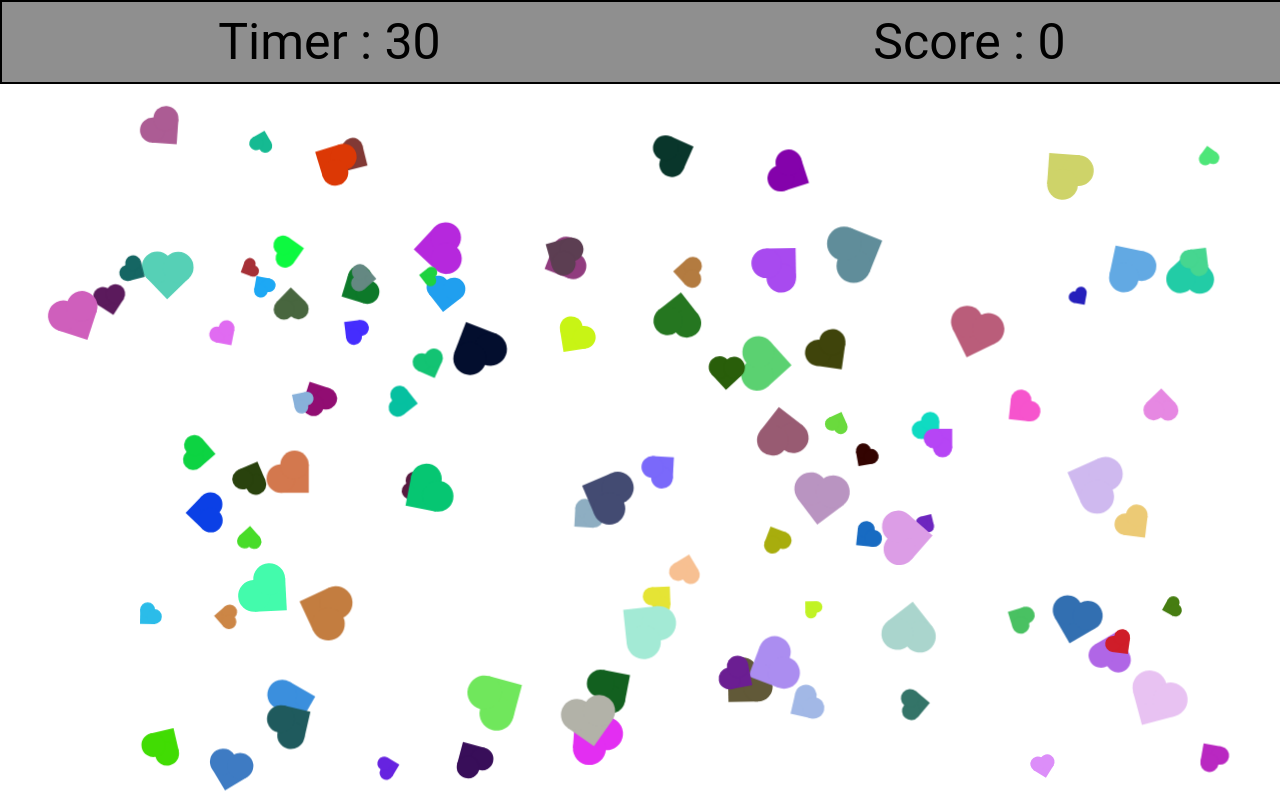
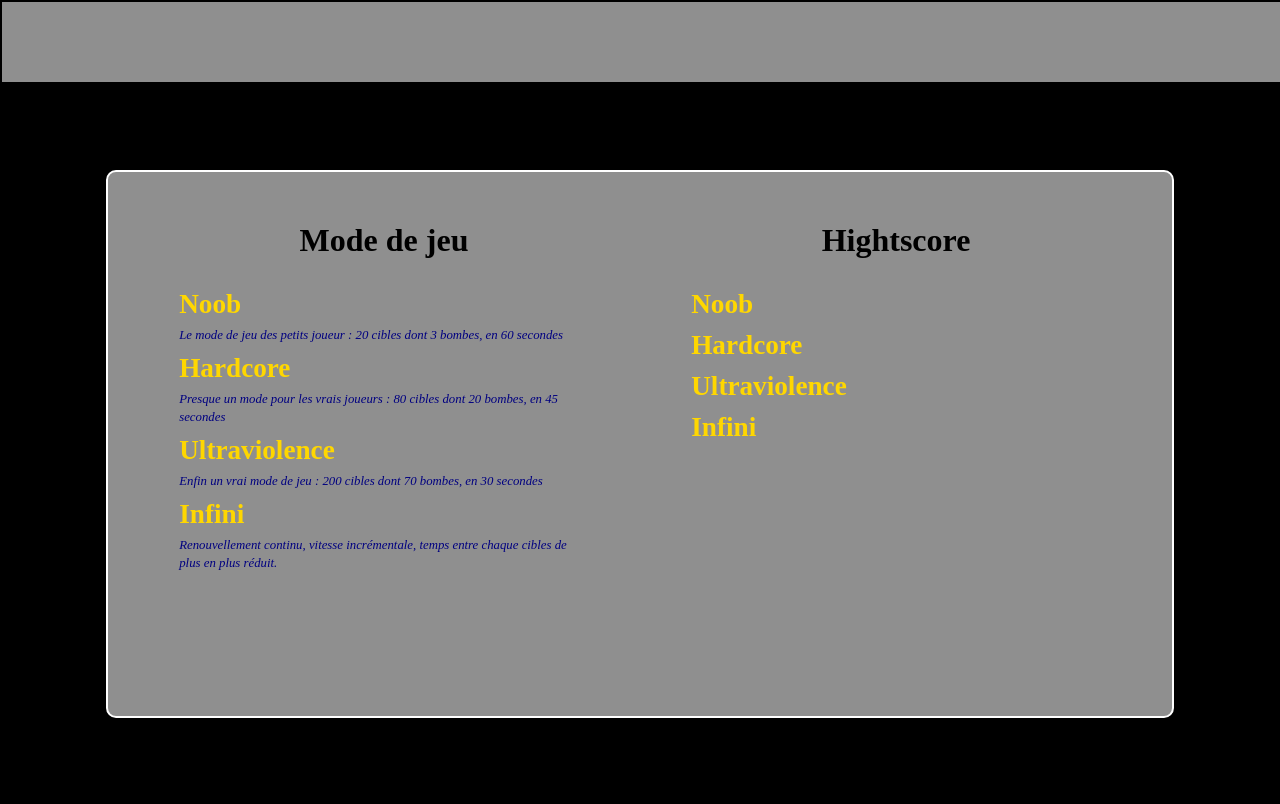
Before and after one commit to Byidi/simplonCalaisDevWeb, a PHP site: page / in a window 1280 px wide. Run offline with PHP 8.4, Linux system fonts and the light colour scheme.

Commit message:
restart js challenge, with clean base

```diff
--- a/js/challenge/css/main.css
+++ b/js/challenge/css/main.css
@@ -1,5 +1,4 @@
 *{
-	cursor: pointer;
 	margin: 0;
 	padding: 0;
 	box-sizing: content-box;
@@ -10,6 +9,8 @@ body{
 	display: flex;
 	flex-direction: column;
 }
+
+/* INTERFACE */
 
 #info{
 	width: 100vw;
@@ -40,47 +41,39 @@ body{
 	position: relative;
 }
 
+#startTimerBack{
+	position: absolute;
+	top: 0;
+	left: 0;
+	width: 100%;
+	height: 100%;
+	background-color: rgba(255, 255, 255, .1);
+	overflow: auto;
+	z-index: 900;
+	display: flex;
+	justify-content: center;
+	align-items: center;
+}
 
-
-/** COEUR **/
-
-.coeur{
-    width: 20px;
-    height: 20px;
+#startTimer{
+	width: 30vw;
+	height: 30vw;
+	color: #FF0000;
+	font-size: 15em;
+	z-index: 999;
+	background-color: #FFFFFF50;
+	display: flex;
+	justify-content: center;
+	align-items: center;
+	border: 5px solid #FFD700;
+	border-radius: 50%;
+	z-index: 950;
+	/* transition: all .5s; */
 	animation-name: battement;
-	animation-duration: 2s;
+	animation-duration: .5s;
 	animation-timing-function: linear;
 	animation-iteration-count: infinite;
 	animation-direction: alternate;
-	position: absolute;
-	z-index: 2;
-	transition: all 1s;
-}
-
-.carre{
-	width: 100%;
-	height: 100%;
-	background-color: blue;
-	transform: rotate(45deg);
-}
-
-.coeurPart{
-	background-color: red;
-	width: 100%;
-	height: 100%;
-	position: absolute;
-}
-
-.rondLeft{
-	top: 0;
-	left: -50%;
-	border-radius: 50%;
-}
-
-.rondTop{
-	top: -50%;
-	left: 0;
-	border-radius: 50%;
 }
 
 @keyframes battement{
@@ -88,6 +81,82 @@ body{
 		transform: scale(1);
 	}
 	100%{
-		transform: scale(1.2);
+		transform: scale(1.1);
 	}
 }
+
+/* MENU */
+#menu{
+	width: 80%;
+	height: 70%;
+	display: flex;
+	flex-direction: row;
+	justify-content: space-around;
+	align-items: flex-start;
+	background-color: #8F8F8F;
+	border: 2px solid #FFFFFF;
+	border-radius: 10px;
+	position: absolute;
+	padding : 20px;
+	top: 50%;
+	left: 50%;
+	transform: translate(-50%, -50%);
+	overflow: hidden;
+}
+
+#menu #menuMode, #menu #menuScore{
+	width: 40%;
+	height: 100%;
+}
+
+#menu h2{
+	text-align: center;
+	font-size: 2em;
+	margin : 30px;
+}
+
+#menu .menuItem{
+	margin-bottom: 10px;
+}
+
+#menu .menuItem h3{
+	font-size: 1.7em;
+	color: #FFD700;
+	margin-bottom: 5px;
+	cursor: pointer;
+	width: 1px;
+}
+
+#menu .menuItem span{
+	color: #000080;
+	font-style: italic;
+	font-size: .8em;
+}
+
+/* SHAPES */
+	/* COEUR */
+
+.coeur{
+    transition: all 1s;
+    position: absolute;
+    width: 40px;
+    height: 40px;
+	z-index: 100;
+}
+
+.coeur:after, .coeur:before{
+    content: '';
+    background-color: inherit;
+    width: 100%;
+    height: 100%;
+    border-radius: 50%;
+    position: absolute;
+}
+
+.coeur:after{
+    left: 50%;
+}
+
+.coeur:before{
+    bottom: 50%;
+}
--- a/js/challenge/index.html
+++ b/js/challenge/index.html
@@ -3,10 +3,9 @@
     <head>
         <meta charset="utf-8">
         <link rel="stylesheet" href="./css/main.css">
-        <title></title>
+        <title>PuntaClick</title>
     </head>
     <body>
-
     </body>
     <script src="./js/main.js" charset="utf-8"></script>
 </html>
--- a/js/challenge/js/main.js
+++ b/js/challenge/js/main.js
@@ -1,12 +1,24 @@
 /*jshint esversion: 9 */
-var timeMax = 30;
 
+var speed = 50;
+var shapesInfo = [];
+var gameMode = [
+    {'name': 'Noob', 'shapes': 20, 'bomb': 3, 'time': 60, 'speed': 5, 'desc': 'Le mode de jeu des petits joueur'},
+    {'name': 'Hardcore', 'shapes': 80, 'bomb': 20, 'time': 45, 'speed': 10, 'desc': 'Presque un mode pour les vrais joueurs'},
+    {'name': 'Ultraviolence', 'shapes': 200, 'bomb': 70, 'time': 30, 'speed': 15, 'desc': 'Enfin un vrai mode de jeu'},
+    {'name': 'Infini', 'shapes': 100, 'bomb': 30, 'time': 0, 'speed': 10, 'desc': 'Renouvellement continu, vitesse incrémentale, temps entre chaque cibles de plus en plus réduit.'}
+];
 var gameStart = false;
-var time = timeMax;
-var timer = null;
+var selectedMode = null;
 
-var move = true;
-var moveStep = 20;
+var moveShapeInterval = null;
+var timerInterval = null;
+//
+// var time = timeMax;
+// var timer = null;
+//
+// var move = true;
+// var moveStep = 20;
 
 var pew = new Audio('./audio/pew.mp3');
 var boom = new Audio('./audio/boom.mp3');
@@ -15,40 +27,181 @@ var clapclap = new Audio('./audio/clapclap.mp3');
 // document.getElementById("timer").firstElementChild.innerHTML = time;
 
 
-initGame();
+// initGame();
+//
+// document.querySelector("body").addEventListener("click", function(){
+//     if(gameStart == false){
+//         timer = setInterval(updateTimer, 1000);
+//         timerPosition = setInterval(moveShape, 100);
+//
+//         setTimeout(stopGame, timeMax*1000);
+//
+//         // var coeur = document.querySelectorAll(".coeur");
+//         // coeur.forEach(function(c){
+//         //     c.addEventListener("click",destroyCoeur, {capture:false});
+//         // });
+//
+//         gameStart = true;
+//     }else{
+//         pew.play();
+//     }
+// });
 
-document.querySelector("body").addEventListener("click", function(){
-    if(gameStart == false){
-        timer = setInterval(updateTimer, 1000);
-        timerPosition = setInterval(updatePosition, 1000);
-        setTimeout(stopGame, timeMax*1000);
+init();
 
-        // var coeur = document.querySelectorAll(".coeur");
-        // coeur.forEach(function(c){
-        //     c.addEventListener("click",destroyCoeur, {capture:false});
-        // });
+function init(){
+    initBoard();
+    initMenu();
+}
 
-        gameStart = true;
-    }else{
-        pew.play();
+function initMenu(){
+    clearBoard();
+    board.style.backgroundColor = '#000000';
+
+    populateMenu();
+
+    let menuItems = document.querySelectorAll('.menuItem h3');
+    menuItems.forEach(function(item){
+        item.addEventListener('click', function(e){
+            let idSplit = e.target.parentNode.id.split('_');
+            if(idSplit[0] == 'gameMode'){
+                initGame(idSplit[1]);
+            }else{
+                // TODO: AFFICHE HIGHSCORE PAR MODE
+                console.log('view score : ' + idSplit[1]);
+            }
+        });
+    });
+}
+
+function populateMenu() {
+    let menu = document.createElement("div");
+    menu.id = 'menu';
+
+    let menuMode = document.createElement("div");
+    menuMode.id = 'menuMode';
+
+    let menuScore = document.createElement("div");
+    menuScore.id = 'menuScore';
+
+    let menuModeTitle = document.createElement("h2");
+    menuModeTitle.textContent = 'Mode de jeu';
+
+    let menuScoreTitle = document.createElement("h2");
+    menuScoreTitle.textContent = 'Hightscore';
+
+    menuMode.appendChild(menuModeTitle);
+    menuScore.appendChild(menuScoreTitle);
+    menu.appendChild(menuMode);
+    menu.appendChild(menuScore);
+    board.appendChild(menu);
+
+    populateMenuMode();
+    populateMenuScore();
+}
+
+function populateMenuMode() {
+    gameMode.forEach(function(gm){
+        let menuModeItem = document.createElement("div");
+        let menuModeName = document.createElement("h3");
+        let menuModeDesc = document.createElement("span");
+        menuModeItem.id = 'gameMode_'+gm.name;
+        menuModeName.textContent = gm.name;
+        menuModeItem.classList.add("menuItem");
+        if(gm.name == 'Infini'){
+            menuModeDesc.textContent = gm.desc;
+        }else{
+            menuModeDesc.textContent = gm.desc+' : '+gm.shapes+' cibles dont '+gm.bomb+' bombes, en '+gm.time+' secondes';
+        }
+
+        menuModeItem.appendChild(menuModeName);
+        menuModeItem.appendChild(menuModeDesc);
+        menuMode.appendChild(menuModeItem);
+    });
+}
+
+function populateMenuScore(){
+    gameMode.forEach(function(gm){
+        let menuScoreItem = document.createElement("div");
+        let menuScoreName = document.createElement("h3");
+        menuScoreItem.id = 'score_'+gm.name;
+        menuScoreItem.classList.add("menuItem");
+        menuScoreName.textContent = gm.name;
+
+        menuScoreItem.appendChild(menuScoreName);
+        menuScore.appendChild(menuScoreItem);
+    });
+}
+
+function initGame(mode){
+    clearBoard();
+    initGameInfo();
+
+    selectedMode = gameMode.find(function(m){
+        return m.name == mode;
+    });
+
+    for (var i = 0; i < selectedMode.shapes; i++) {
+        createShape(i);
     }
-});
 
+    let timerCmp = document.querySelector("#info #timer span");
+    timerCmp.textContent = selectedMode.time;
+    document.title = "PuntaClick : "+selectedMode.time+"s";
 
-function initGame(){
-    initBoard();
+    let board = document.querySelector('#board');
+    board.style.cursor = 'crosshair';
 
-    for (var i = 0; i < 100; i++) {
-        createCoeur();
-    }
+    startGame();
+}
+
+function startGame(){
+    let board = document.querySelector("#board");
+
+    let startTimerBack = document.createElement("div");
+    let startTimer = document.createElement("div");
+    startTimerBack.id = "startTimerBack";
+    startTimer.id = "startTimer";
+    startTimer.textContent = 5;
+
+    startTimerBack.appendChild(startTimer);
+    board.appendChild(startTimerBack);
+
+    let decompte = setInterval(function(){
+        let time = parseInt(startTimer.textContent, 10);
+        time --;
+        startTimer.textContent = time;
+    }, 1000);
+
+    setTimeout(function(){
+        moveShapeInterval = setInterval(moveShape, 100);
+    }, 1000);
+
+    setTimeout(function(){
+        clearInterval(decompte);
+        removeNode(startTimerBack);
+        gamePlay();
+    },4500);
 
 }
 
-function initBoard(){
-    let info = document.createElement('div');
-    info.id = 'info';
-    let board = document.createElement('div');
-    board.id = 'board';
+function gamePlay(){
+    gameStart = true;
+    timerInterval = setInterval(updateTimer, 1000);
+    let board = document.querySelector('#board');
+    board.addEventListener('click',function(){playAudio(pew);});
+}
+
+function updateTimer(){
+    let timerCmp = document.querySelector("#info #timer span");
+    let time = parseInt(timerCmp.textContent, 10);
+    time--;
+    timerCmp.textContent = time
+    document.title = "PuntaClick : "+time+"s";
+}
+
+function initGameInfo(){
+    let info = document.querySelector("#info");
     let timer = document.createElement('div');
     timer.id = 'timer';
     let timerCmp = document.createElement('span');
@@ -57,7 +210,6 @@ function initBoard(){
     score.id = 'score';
 
     timer.textContent = 'Timer : ';
-    timerCmp.textContent = timeMax;
     timer.appendChild(timerCmp);
     info.appendChild(timer);
 
@@ -65,125 +217,138 @@ function initBoard(){
     scoreCmp.textContent = 0;
     score.appendChild(scoreCmp);
     info.appendChild(score);
+}
+
+function initBoard(){
+    let info = document.createElement('div');
+    info.id = 'info';
+    let board = document.createElement('div');
+    board.id = 'board';
 
     document.querySelector('body').appendChild(info);
     document.querySelector('body').appendChild(board);
 }
 
-function createCoeur(){
-    let coeur = document.createElement('div');
-    let carre = document.createElement('div');
-    let rondL = document.createElement('div');
-    let rondT = document.createElement('div');
-    coeur.classList.add('coeur');
-    carre.classList.add('carre', 'coeurPart');
-    rondL.classList.add('rondLeft', 'coeurPart');
-    rondT.classList.add('rondTop', 'coeurPart');
+function createShape(i){
+    let shape = document.createElement('div');
 
-    carre.appendChild(rondL);
-    carre.appendChild(rondT);
-    coeur.appendChild(carre);
+    shape.classList.add('shape');
 
-    newCoeur = coeur.cloneNode(true);
-    document.querySelector('#board').appendChild(newCoeur);
+    shape.classList.add('coeur');
 
-    setAttr(newCoeur);
+    newShape = shape.cloneNode(true);
+    newShape.id = "shape_"+i;
 
-    newCoeur.addEventListener("click",destroyCoeur, {capture:false});
+    document.querySelector('#board').appendChild(newShape);
+
+    setAttr(newShape);
+
+    shapesInfo[i] = {
+        'x' : parseInt(newShape.style.left.slice(0, -2), 10),
+        'y' : parseInt(newShape.style.top.slice(0, -2), 10),
+        'size' : parseInt(newShape.style.height.slice(0, -2), 10),
+        'moveTop' : random(0, 1),
+        'moveLeft' : random(0, 1)
+    };
+
+    newShape.addEventListener("click",destroyShape, {capture:false});
+
 }
 
 function setAttr(node){
     let size = random(10,30);
+
     node.style.width = size+"px";
     node.style.height = size+"px";
-    node.style.top = random(5,95)+"%";
-    node.style.left = random(5,95)+"%";
-    node.firstElementChild.style.transform = "rotate("+random(0,360)+"deg)";
 
-    let parts = node.firstElementChild.children;
+    node.style.top = random(0, board.clientHeight)+"px";
+    node.style.left = random(0, board.clientWidth)+"px";
 
-    let red = random(0,255);
-    let green = random(0,255);
-    let blue = random(0,255);
+    node.style.transform = 'rotate('+random(0,360)+'deg)';
 
-    for (let part of parts) {
-        part.style.backgroundColor = "rgb("+red+", "+green+", "+blue+")";
-    }
-    node.firstElementChild.style.backgroundColor = "rgb("+red+", "+green+", "+blue+")";
+    node.style.backgroundColor = "rgb("+random(0,255)+", "+random(0,255)+", "+random(0,255)+")";
+
+    setTimeout(function(){node.style.transition = 'top .1s, left .1s, width 1s, height 1s, opacity 1s';},1000);
 }
 
 function random(min, max){
     return Math.floor(Math.random() * (max - min + 1)) + min;
 }
 
-function destroyCoeur(node){
+function moveShape(){
+    let shapes = document.querySelectorAll(".shape");
+    shapes.forEach(function(shape){
+        let i = shape.id.slice(6);
+
+        shapesInfo[i].x += (shapesInfo[i].moveLeft)?-selectedMode.speed:selectedMode.speed;
+        shapesInfo[i].y += (shapesInfo[i].moveTop)?-selectedMode.speed:selectedMode.speed;
+
+        if(shapesInfo[i].x <= shapesInfo[i].size){
+            shapesInfo[i].moveLeft = 0;
+        }else if(shapesInfo[i].x >= board.clientWidth - shapesInfo[i].size){
+            shapesInfo[i].moveLeft = 1;
+        }
+
+        if(shapesInfo[i].y <= shapesInfo[i].size){
+            shapesInfo[i].moveTop = 0;
+        }else if(shapesInfo[i].y >= board.clientHeight - shapesInfo[i].size){
+            shapesInfo[i].moveTop = 1;
+        }
+
+        shape.style.left =  shapesInfo[i].x+"px";
+        shape.style.top = shapesInfo[i].y+"px";
+    });
+}
+
+function clearBoard(){
+    let board = document.querySelector("#board");
+    removeChild(board);
+}
+
+function removeChild(node){
+    node.childNodes.forEach(function(child){
+        if(child.childNodes.length == 0){
+            child.remove();
+        }else{
+            removeChild(child);
+            child.remove();
+        }
+    });
+}
+
+function destroyShape(node){
     if (gameStart){
-        boom.play();
-        let coeur = node.target.closest(".coeur");
-        coeur.style.width = "500px";
-        coeur.style.height = "500px";
-        coeur.style.opacity = "0";
-        coeur.style.zIndex = "1";
-        incScore();
-        setTimeout(removeNode, 1000, coeur);
+        playAudio(boom);
+        let shape = node.target.closest(".coeur");
+        shape.style.width = "500px";
+        shape.style.height = "500px";
+        shape.style.opacity = "0";
+        shape.style.zIndex = "1";
+        // incScore();
+        setTimeout(removeNode, 1000, shape);
+    }
+}
+
+function playAudio(audio){
+    if (audio.paused) {
+        audio.play();
+    }else{
+        audio.currentTime = 0
     }
 }
 
 function removeNode(node){
+    removeChild(node);
     node.remove();
 }
 
-////////////////////////
-
-
-
-
-
+/////////////////////////////////////////////////////////////////////////////
 
 function incScore(){
     var scoreStr = document.querySelector("#score").firstElementChild.innerHTML;
     var score = parseInt(scoreStr, 10);
     score++;
     document.querySelector("#score").firstElementChild.innerHTML = score;
-}
-
-function updatePosition(){
-    if (move == true){
-        let coeurs = document.querySelectorAll(".coeur");
-        coeurs.forEach(function(coeur){
-            let top = parseInt(coeur.style.top.split("%")[0],10);
-            let left = parseInt(coeur.style.left.split("%")[0],10);
-            let min = -moveStep;
-            let max = moveStep;
-            let rdmTop = random(-moveStep, moveStep);
-            let rdmLeft = random(-moveStep, moveStep);
-
-            if (top + rdmTop > 100 - moveStep){
-                newTop = top - moveStep;
-            }else if (top - rdmTop < 0 + moveStep){
-                newTop = top + moveStep;
-            }else{
-                newTop = top + rdmTop;
-            }
-
-            if (left + rdmLeft > 100 - moveStep){
-                newLeft = left - moveStep;
-            }else if (left - rdmLeft < 0 + moveStep){
-                newLeft = left + moveStep;
-            }else{
-                newLeft = left + rdmLeft;
-            }
-
-            coeur.style.top = newTop+"%";
-            coeur.style.left = newLeft+"%";
-        });
-    }
-}
-
-function updateTimer(){
-    time--;
-    document.querySelector("#timer").firstElementChild.innerHTML = time;
-    document.title = "Timer : "+time;
 }
 
 function stopGame(){
@@ -197,4 +362,5 @@ function stopGame(){
     });
     document.querySelector("#score").style.color = "red";
     clapclap.play();
+    console.log(shapesInfo);
 }
```
